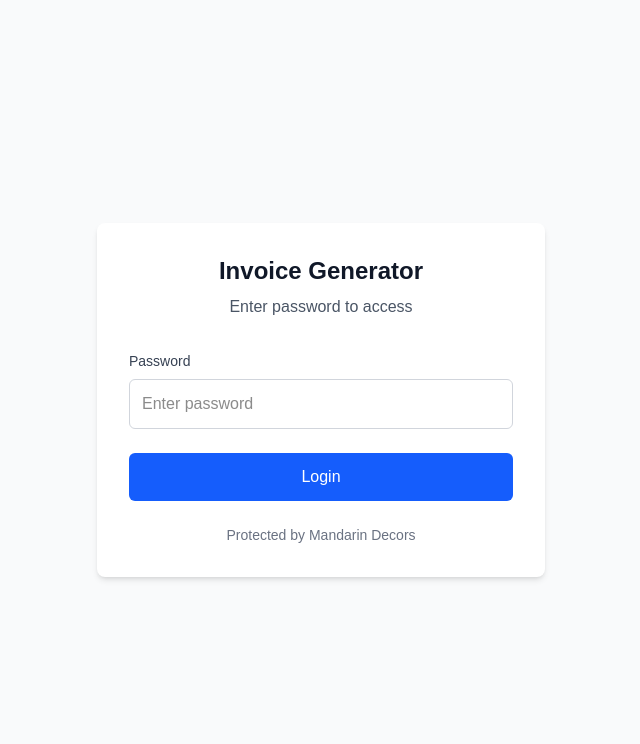
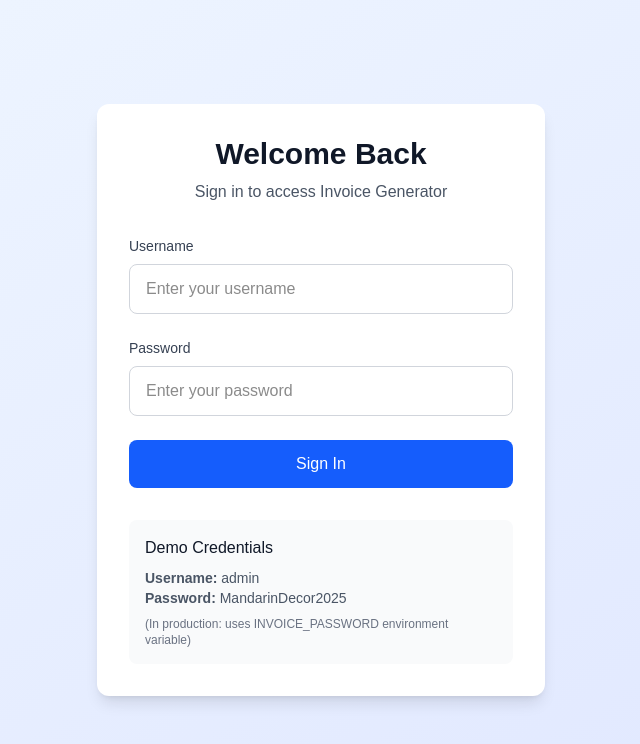
Before and after one commit to wafanakhuda/mandarin-invoice-app, a Next.js app: page /login in a window 1280 px wide. Shown: the top 744 px of the page, without its empty margins (319-959 px from the left). Built offline with nearby package versions, Linux system fonts and the light colour scheme.

Commit message:
Update page.tsx

```diff
--- a/src/app/login/page.tsx
+++ b/src/app/login/page.tsx
@@ -1,19 +1,19 @@
-
-
+// app/login/page.tsx
 'use client';
 
 import { useState } from 'react';
 import { useRouter } from 'next/navigation';
 
 export default function LoginPage() {
+  const [username, setUsername] = useState('');
   const [password, setPassword] = useState('');
   const [error, setError] = useState('');
-  const [loading, setLoading] = useState(false);
+  const [isLoading, setIsLoading] = useState(false);
   const router = useRouter();
 
-  const handleLogin = async (e: React.FormEvent) => {
+  const handleSubmit = async (e: React.FormEvent) => {
     e.preventDefault();
-    setLoading(true);
+    setIsLoading(true);
     setError('');
 
     try {
@@ -22,31 +22,51 @@ export default function LoginPage() {
         headers: {
           'Content-Type': 'application/json',
         },
-        body: JSON.stringify({ password }),
+        body: JSON.stringify({ username, password }),
       });
 
+      const data = await response.json();
+
       if (response.ok) {
+        console.log('✅ Login successful, redirecting...');
         router.push('/');
         router.refresh();
       } else {
-        setError('Invalid password');
+        setError(data.error || 'Login failed');
       }
-    } catch (err) {
-      setError('Login failed');
+    } catch (error) {
+      console.error('Login error:', error);
+      setError('Something went wrong. Please try again.');
     } finally {
-      setLoading(false);
+      setIsLoading(false);
     }
   };
 
   return (
-    <div className="min-h-screen bg-gray-50 flex items-center justify-center">
-      <div className="max-w-md w-full bg-white rounded-lg shadow-md p-8">
+    <div className="min-h-screen bg-gradient-to-br from-blue-50 to-indigo-100 flex items-center justify-center p-4">
+      <div className="max-w-md w-full">
+        <div className="bg-white rounded-xl shadow-lg p-8">
           <div className="text-center mb-8">
-          <h1 className="text-2xl font-bold text-gray-900">Invoice Generator</h1>
-          <p className="text-gray-600 mt-2">Enter password to access</p>
+            <h1 className="text-3xl font-bold text-gray-900 mb-2">Welcome Back</h1>
+            <p className="text-gray-600">Sign in to access Invoice Generator</p>
           </div>
 
-        <form onSubmit={handleLogin} className="space-y-6">
+          <form onSubmit={handleSubmit} className="space-y-6">
+            <div>
+              <label htmlFor="username" className="block text-sm font-medium text-gray-700 mb-2">
+                Username
+              </label>
+              <input
+                id="username"
+                type="text"
+                value={username}
+                onChange={(e) => setUsername(e.target.value)}
+                required
+                className="w-full px-4 py-3 border border-gray-300 rounded-lg focus:ring-2 focus:ring-blue-500 focus:border-blue-500 outline-none transition"
+                placeholder="Enter your username"
+              />
+            </div>
+
             <div>
               <label htmlFor="password" className="block text-sm font-medium text-gray-700 mb-2">
                 Password
@@ -56,28 +76,37 @@ export default function LoginPage() {
                 type="password"
                 value={password}
                 onChange={(e) => setPassword(e.target.value)}
-              placeholder="Enter password"
-              className="w-full p-3 border border-gray-300 rounded-md focus:outline-none focus:ring-2 focus:ring-blue-500"
                 required
-              disabled={loading}
+                className="w-full px-4 py-3 border border-gray-300 rounded-lg focus:ring-2 focus:ring-blue-500 focus:border-blue-500 outline-none transition"
+                placeholder="Enter your password"
               />
             </div>
 
             {error && (
-            <div className="text-red-600 text-sm text-center">{error}</div>
+              <div className="bg-red-50 text-red-600 p-3 rounded-lg text-sm">
+                {error}
+              </div>
             )}
 
             <button
               type="submit"
-            disabled={loading}
-            className="w-full bg-blue-600 text-white py-3 px-4 rounded-md hover:bg-blue-700 focus:outline-none focus:ring-2 focus:ring-blue-500 disabled:opacity-50"
+              disabled={isLoading}
+              className="w-full bg-blue-600 text-white py-3 px-4 rounded-lg hover:bg-blue-700 focus:ring-2 focus:ring-blue-500 focus:ring-offset-2 disabled:opacity-50 disabled:cursor-not-allowed transition font-medium"
             >
-            {loading ? 'Logging in...' : 'Login'}
+              {isLoading ? 'Signing in...' : 'Sign In'}
             </button>
           </form>
 
-        <div className="mt-6 text-center text-sm text-gray-500">
-          Protected by Mandarin Decors
+          <div className="mt-8 p-4 bg-gray-50 rounded-lg">
+            <h3 className="font-medium text-gray-900 mb-2">Demo Credentials</h3>
+            <p className="text-sm text-gray-600">
+              <strong>Username:</strong> admin<br />
+              <strong>Password:</strong> MandarinDecor2025
+            </p>
+            <p className="text-xs text-gray-500 mt-2">
+              (In production: uses INVOICE_PASSWORD environment variable)
+            </p>
+          </div>
         </div>
       </div>
     </div>
```
Lines whose indentation alone changed are shown as unchanged.
